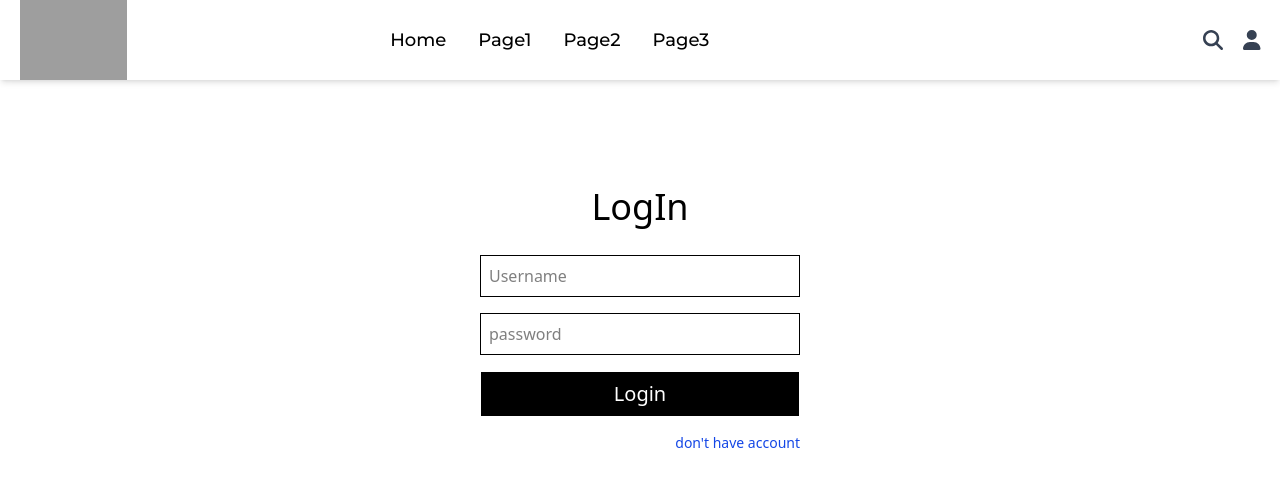
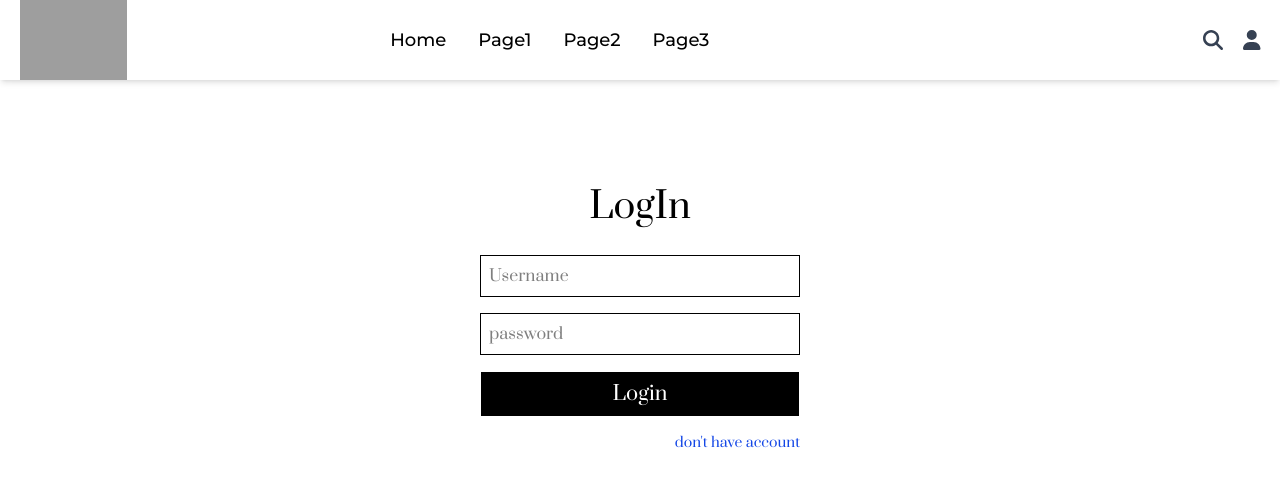
Before and after one commit to Krushna-a/ASEP-2, a React (Vite) app in the folder FindMyStuff/: page /login in a window 1280 px wide. Shown: the top 486 px of the page. Built offline with nearby package versions, Linux system fonts and the light colour scheme; grey boxes are pictures that could not be loaded; a web font is replaced by a local one.

Commit message:
add prata font

```diff
--- a/FindMyStuff/src/index.css
+++ b/FindMyStuff/src/index.css
@@ -10,6 +10,11 @@
   font-weight: 100;
   font-style: normal;
 }
+.prata-regular {
+  font-family: "Prata", serif;
+  font-weight: 400;
+  font-style: normal;
+}
 .search{
   color: black;
 }
```
